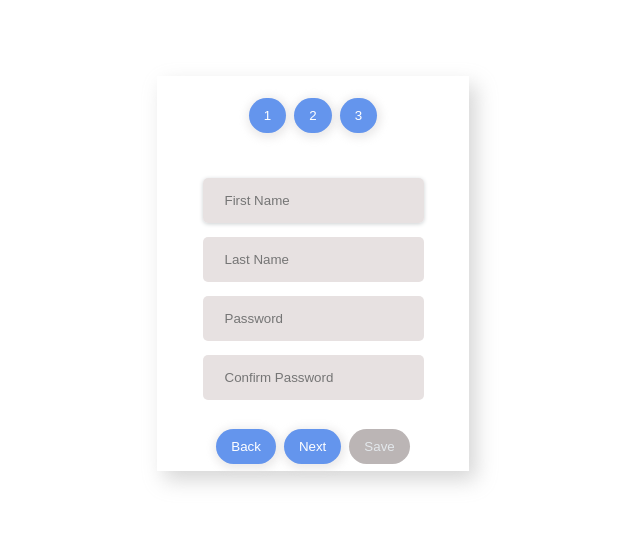
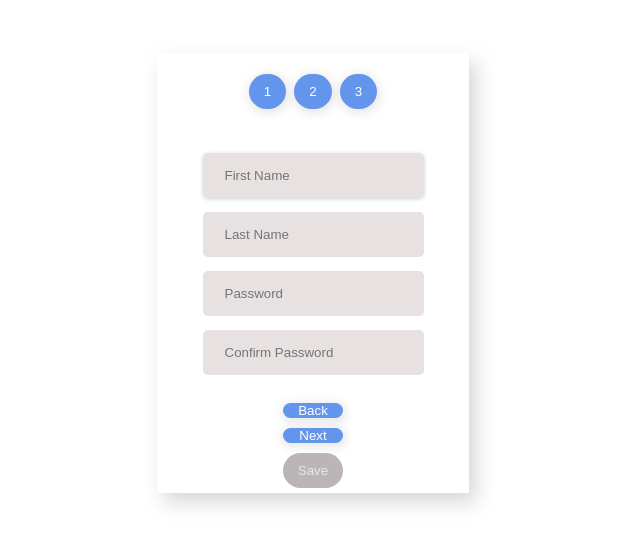
Before and after one commit to hereisfahad/form-wizard, a React (Create React App) app: page / in a window 1280 px wide. Shown: the part 127-672 px from the top of the page, without its empty margins (327-967 px from the left). Built offline with nearby package versions, Linux system fonts and the light colour scheme; what react-geocode would draw is missing.

Commit message:
Fix: Footer Style

```diff
--- a/src/containers/footer/footer.styles.css
+++ b/src/containers/footer/footer.styles.css
@@ -1,9 +1,19 @@
 footer {
   display: flex;
   justify-content: space-between;
+  flex-direction: column;
 }
-footer button {
+.buttons {
+  align-content: space-between;
+  margin-bottom: 1rem;
+}
+.buttons-right{
   padding: 10px 15px;
+  margin-left: 2rem;
+}
+.buttons-left{
+  padding: 10px 15px;
+  margin-right: 2rem;
 }
 footer button:disabled{
   color: rgb(227, 232, 236);
```
